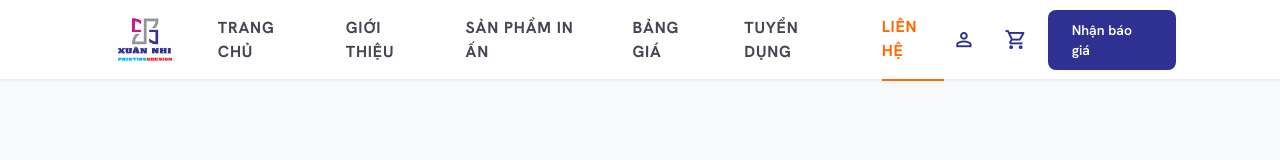
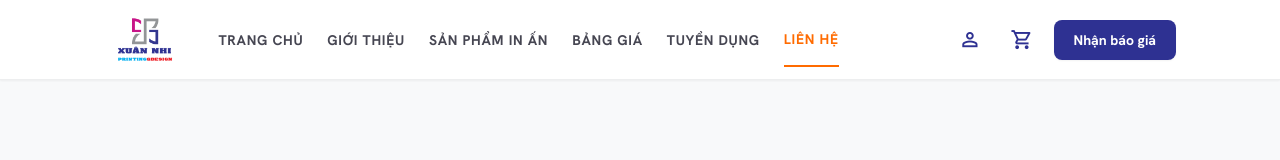
Before and after one commit to HoangDongDong/PrintingXuanNhi, a React (Vite) app in the folder frontend/: page /lien-he in a window 1280 px wide. Shown: the top 160 px of the page. Built offline with nearby package versions, Linux system fonts and the light colour scheme; no server answers.

Commit message:
fix: prevent navigation items and CTA button wrapping in Header

```diff
--- a/frontend/src/components/Header.jsx
+++ b/frontend/src/components/Header.jsx
@@ -23,14 +23,14 @@ export default function Header() {
           </Link>
 
           {/* Navigation Links (Desktop) */}
-          <div className="hidden lg:flex items-center gap-8">
+          <div className="hidden lg:flex items-center gap-4 xl:gap-6">
             {navItems.map((item) => {
               const isActive = location.pathname === item.path;
               return (
                 <Link
                   key={item.name}
                   to={item.path}
-                  className={`font-body-md text-sm md:text-base font-bold uppercase tracking-wider transition-colors duration-200 py-4 ${
+                  className={`font-body-md text-xs xl:text-sm font-bold uppercase tracking-wider whitespace-nowrap transition-colors duration-200 py-4 ${
                     isActive
                       ? 'text-vibrant-orange border-b-2 border-vibrant-orange'
                       : 'text-on-surface-variant hover:text-vibrant-orange'
@@ -54,7 +54,7 @@ export default function Header() {
             </Link>
             <Link
               to="/tinh-gia"
-              className="bg-deep-navy text-paper-white px-6 py-2.5 rounded-lg text-sm font-semibold hover:bg-vibrant-orange hover:-translate-y-0.5 shadow-sm transition-all duration-200"
+              className="bg-deep-navy text-paper-white px-5 py-2.5 rounded-lg text-sm font-bold hover:bg-vibrant-orange hover:-translate-y-0.5 shadow-sm transition-all duration-200 whitespace-nowrap"
             >
               Nhận báo giá
             </Link>
```
